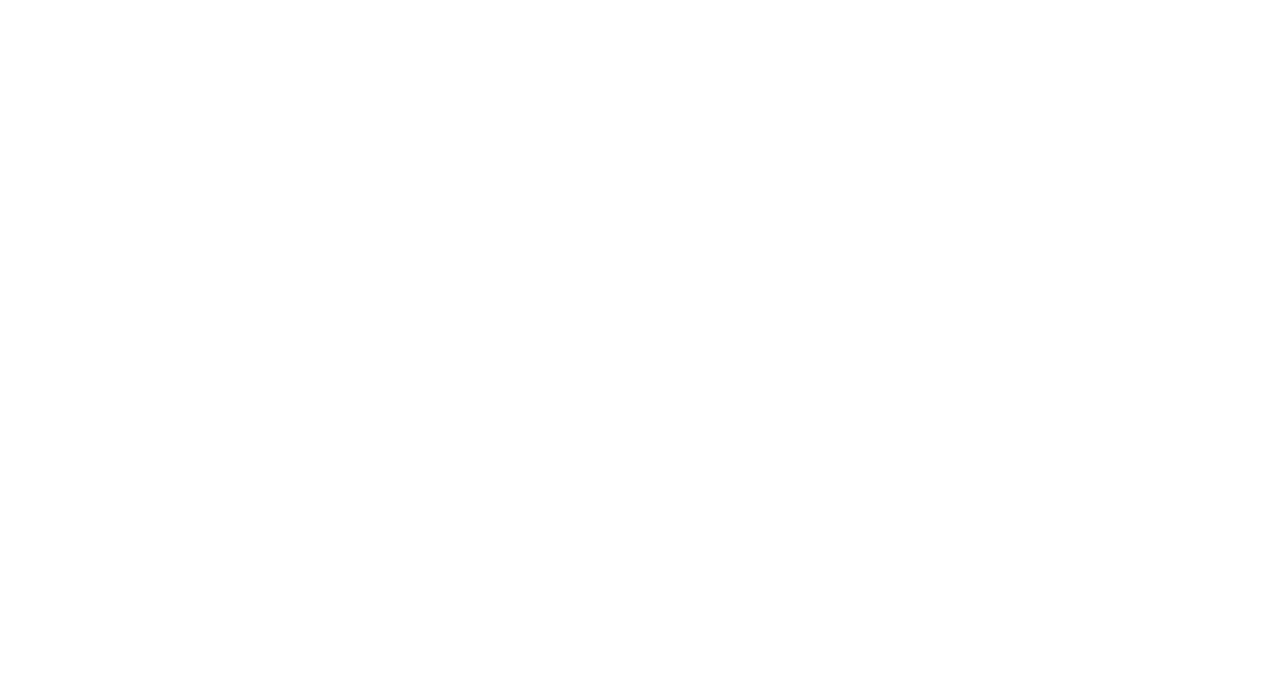
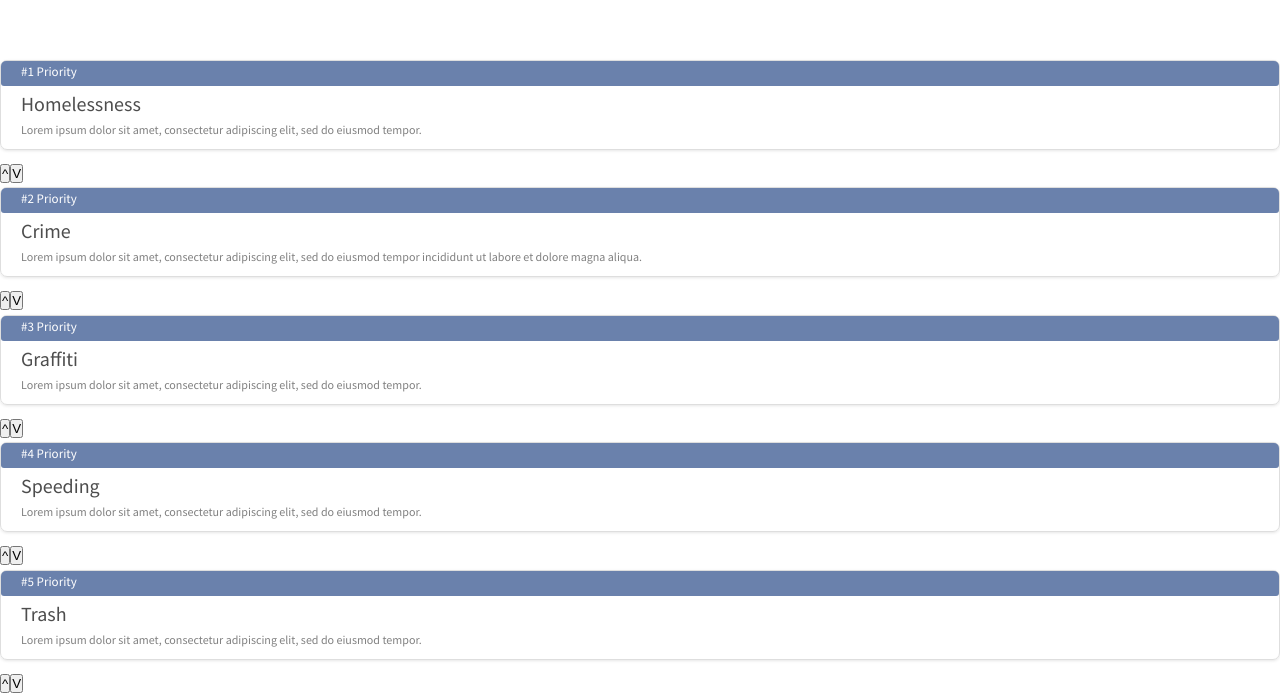
Before and after one commit to code4sac/neighborhood-connect, a React (Create React App) app: page /sort in a window 1280 px wide. Shown: the part 121-816 px from the top of the page. Built offline with nearby package versions, Linux system fonts and the light colour scheme.

Commit message:
removed logs and added route

```diff
--- a/src/App.js
+++ b/src/App.js
@@ -6,6 +6,7 @@
 import NeighborhoodSelector from "./components/NeighborhoodSelector";
 import NewEventForm from "./components/NewEventForm";
 import NewPriorityForm from "./components/NewPriorityForm";
+import PrioritiesOrderPage from './components/PrioritiesOrderPage';
 
 function App() {
   // TO-DO: Change this to retrieve neighborhood value from cookie/localstate
@@ -36,6 +37,7 @@
       />
       <Route exact path="/addNewEvent" component={NewEventForm} />
       <Route exact path="/addNewPriority" component={NewPriorityForm} />
+      <Route exact path="/sort" component={PrioritiesOrderPage} />
     </Router>
   );
 }
--- a/src/components/PrioritiesOrderPage.js
+++ b/src/components/PrioritiesOrderPage.js
@@ -48,7 +48,6 @@
       let sortedData = updatedState.priorities.sort((a, b) => (a.rank > b.rank ? 1 : -1));
       this.setState({sortedData});
     }
-    console.log("updated ^", updatedState.priorities);
   }
 
   demoteRank = (priorityIndex) => {
@@ -59,12 +58,10 @@
       let sortedData = updatedState.priorities.sort((a, b) => (a.rank > b.rank ? 1 : -1));
       this.setState({sortedData});
     }
-    console.log("update V", updatedState.priorities);
   }
 
   render() {
     let sortedData = [...this.state.priorities].sort((a, b) => (a.rank > b.rank ? 1 : -1));
-    console.log(sortedData);
     return (
       <div>
         <h1>Edit Priorities</h1>
```
